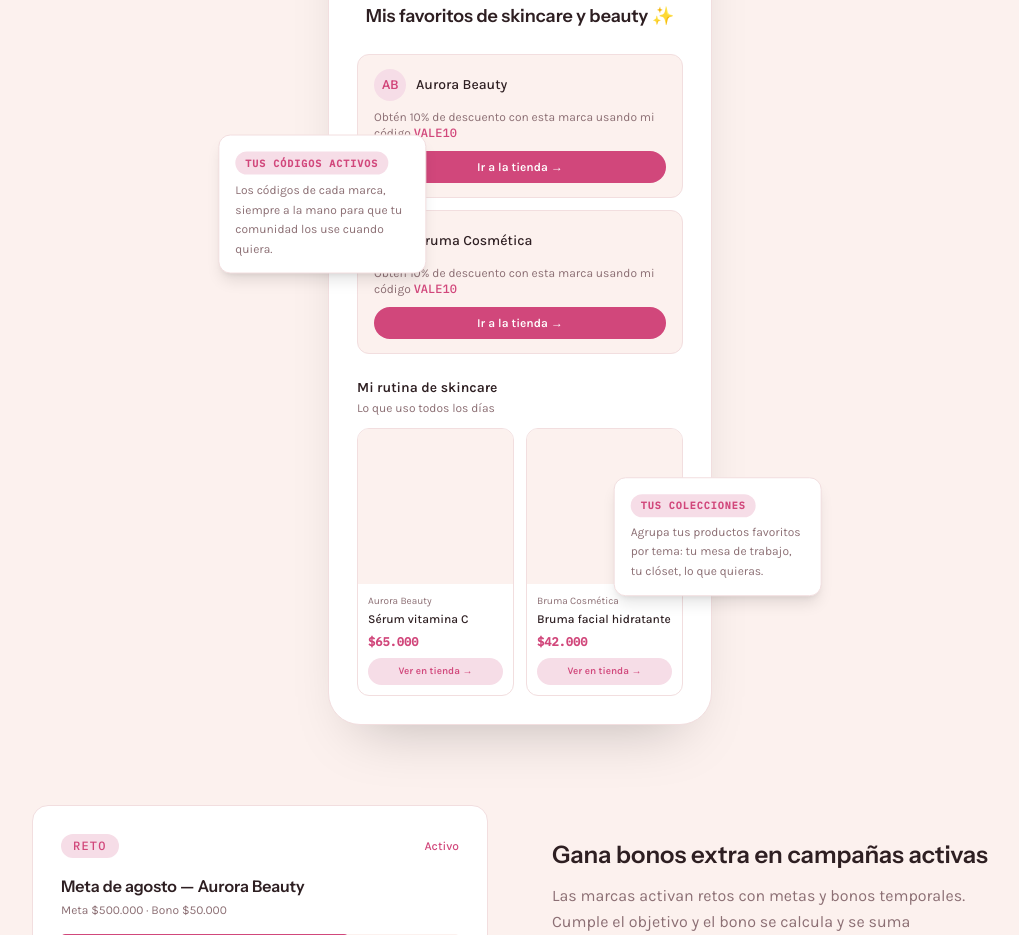
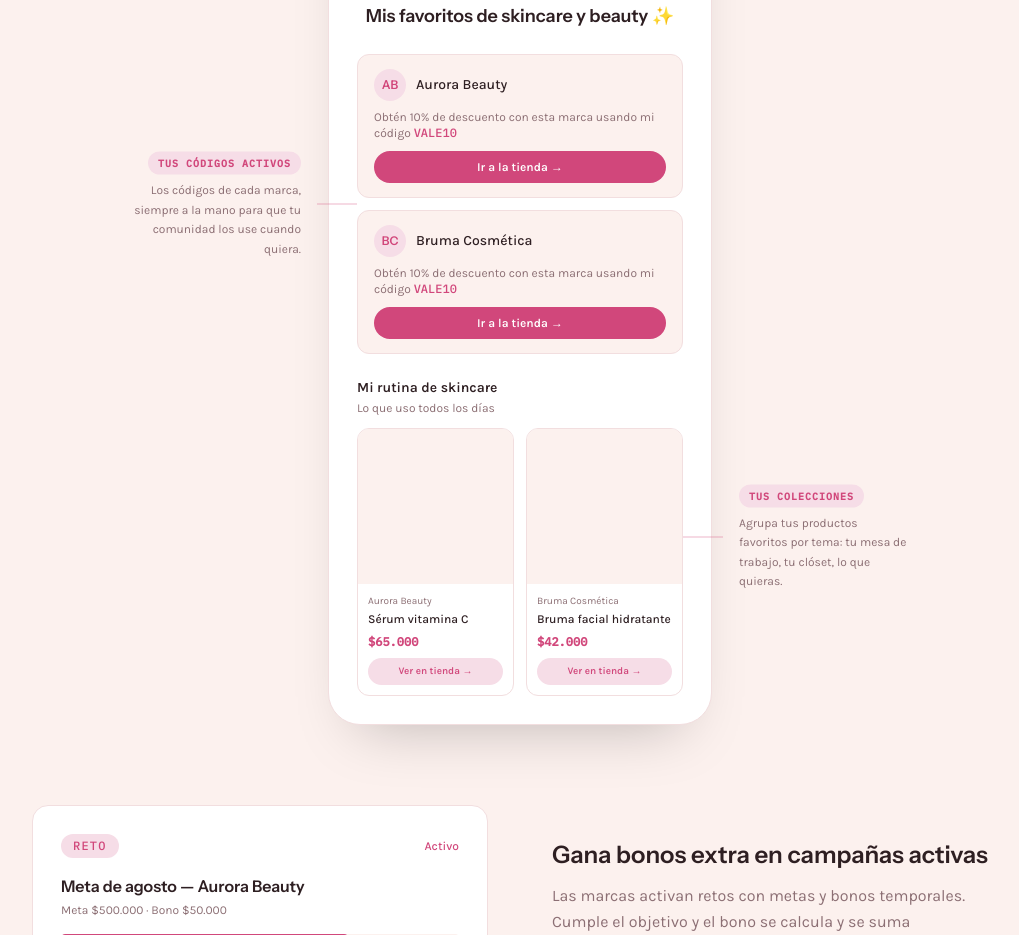
Before and after one commit to jdiaz-ops/test1234, a Next.js app: page /para-creadores in a window 1280 px wide. Shown: the part 2760-3695 px from the top of the page, without its empty margins (120-1139 px from the left). Built offline with nearby package versions, Linux system fonts and the light colour scheme.

Commit message:
Revert "para-creadores: burbujas flotantes tipo satélite del hero, no notas con línea"
This reverts commit 86103baca2873739dd7876ec0a31a8d0d7c7b109.

```diff
--- a/src/app/para-creadores/page.tsx
+++ b/src/app/para-creadores/page.tsx
@@ -365,14 +365,13 @@ export default function ParaCreadoresPage() {
                 tienda →"), y las mismas tarjetas de producto de las
                 colecciones (imagen, marca, nombre, precio, "Ver en
                 tienda →") — nada inventado. Las etiquetas de "códigos
-                activos" y "colecciones" salen del mockup como burbujas
-                flotantes a los lados (izquierda/derecha) — mismo
-                tratamiento visual que los satélites del hero de esta
-                misma página (tarjeta blanca, borde, shadow-lg,
-                sobresaliendo del borde), centradas a la altura de su
-                zona. En mobile, donde el hero también esconde sus
-                satélites, la misma explicación baja al flujo normal
-                como etiqueta simple justo encima de su zona. */}
+                activos" y "colecciones" salen del mockup como notas
+                flotantes a los lados (izquierda/derecha), centradas a
+                la altura de su zona y conectadas con una línea al
+                borde del mockup — en vez de vivir adentro como parte
+                de la interfaz. En mobile, sin espacio para flotar, la
+                misma nota baja al flujo normal justo encima de su
+                zona. */}
             <div>
               <h3 className="font-display text-xl sm:text-2xl font-semibold text-brand-ink text-center mb-3">
                 Tu vitrina: todo en un solo lugar
@@ -401,15 +400,14 @@ export default function ParaCreadoresPage() {
                   </p>
                 </div>
 
-                {/* Zona 2 — tus códigos activos. Burbuja flotante con la
-                    misma pinta que los satélites del hero (tarjeta
-                    blanca, borde, shadow-lg, sobresaliendo del borde)
-                    — no una nota de texto suelta — centrada a la altura
-                    de esta zona. En mobile, donde el hero también
-                    esconde sus satélites, la misma explicación baja al
-                    flujo normal como etiqueta simple. */}
+                {/* Zona 2 — tus códigos activos. La nota flota lejos del
+                    mockup, centrada a la altura de esta zona (no
+                    pegada arriba), con una línea que la conecta
+                    directo con el borde — así se ve, a simple vista,
+                    a qué franja del mockup corresponde. */}
                 <div className="relative">
-                  <div className="lg:hidden mb-3">
+                  <div className="mb-3 lg:mb-0 lg:absolute lg:top-1/2 lg:-translate-y-1/2 lg:right-full lg:w-56 lg:flex lg:items-center lg:gap-4">
+                    <div className="lg:text-right">
                       <span className="inline-block font-mono text-[10px] font-semibold tracking-widest text-brand-accent bg-brand-accent-soft rounded-full px-2.5 py-1">
                         TUS CÓDIGOS ACTIVOS
                       </span>
@@ -418,14 +416,7 @@ export default function ParaCreadoresPage() {
                         cuando quiera.
                       </p>
                     </div>
-                  <div className="hidden lg:block absolute top-1/2 left-0 -translate-x-2/3 -translate-y-1/2 z-10 w-52 rounded-xl bg-brand-surface border border-brand-line shadow-lg px-4 py-3.5">
-                    <span className="inline-block font-mono text-[10px] font-semibold tracking-widest text-brand-accent bg-brand-accent-soft rounded-full px-2.5 py-1 mb-1.5">
-                      TUS CÓDIGOS ACTIVOS
-                    </span>
-                    <p className="text-xs text-brand-ink-soft leading-relaxed">
-                      Los códigos de cada marca, siempre a la mano para que tu comunidad los use
-                      cuando quiera.
-                    </p>
+                    <span aria-hidden className="hidden lg:block flex-1 min-w-[2.5rem] h-px bg-brand-accent/40" />
                   </div>
                   <div className="space-y-3 mb-6">
                     {previewVitrinaMarcas.map((m) => (
@@ -454,7 +445,9 @@ export default function ParaCreadoresPage() {
                 {/* Zona 3 — tus colecciones. Mismo tratamiento que la
                     Zona 2, en espejo hacia la derecha. */}
                 <div className="relative">
-                  <div className="lg:hidden mb-3">
+                  <div className="mb-3 lg:mb-0 lg:absolute lg:top-1/2 lg:-translate-y-1/2 lg:left-full lg:w-56 lg:flex lg:items-center lg:gap-4">
+                    <span aria-hidden className="hidden lg:block flex-1 min-w-[2.5rem] h-px bg-brand-accent/40" />
+                    <div>
                       <span className="inline-block font-mono text-[10px] font-semibold tracking-widest text-brand-accent bg-brand-accent-soft rounded-full px-2.5 py-1">
                         TUS COLECCIONES
                       </span>
@@ -463,14 +456,6 @@ export default function ParaCreadoresPage() {
                         que quieras.
                       </p>
                     </div>
-                  <div className="hidden lg:block absolute top-1/2 right-0 translate-x-2/3 -translate-y-1/2 z-10 w-52 rounded-xl bg-brand-surface border border-brand-line shadow-lg px-4 py-3.5">
-                    <span className="inline-block font-mono text-[10px] font-semibold tracking-widest text-brand-accent bg-brand-accent-soft rounded-full px-2.5 py-1 mb-1.5">
-                      TUS COLECCIONES
-                    </span>
-                    <p className="text-xs text-brand-ink-soft leading-relaxed">
-                      Agrupa tus productos favoritos por tema: tu mesa de trabajo, tu clóset, lo
-                      que quieras.
-                    </p>
                   </div>
                   <p className="text-sm font-semibold text-brand-ink mb-0.5">{previewColeccion.nombre}</p>
                   <p className="text-xs text-brand-ink-soft mb-3">{previewColeccion.descripcion}</p>
```
Lines whose indentation alone changed are shown as unchanged.
